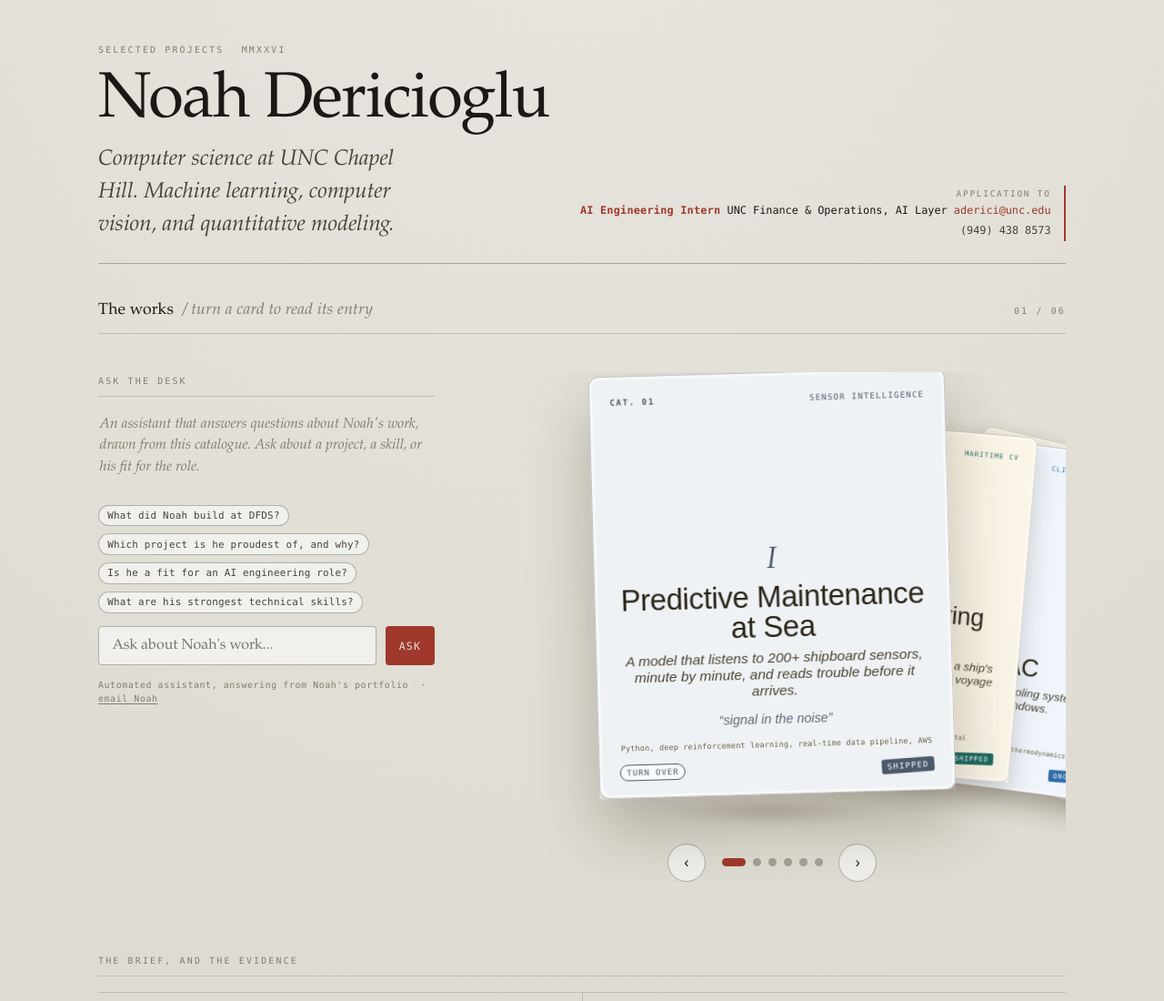
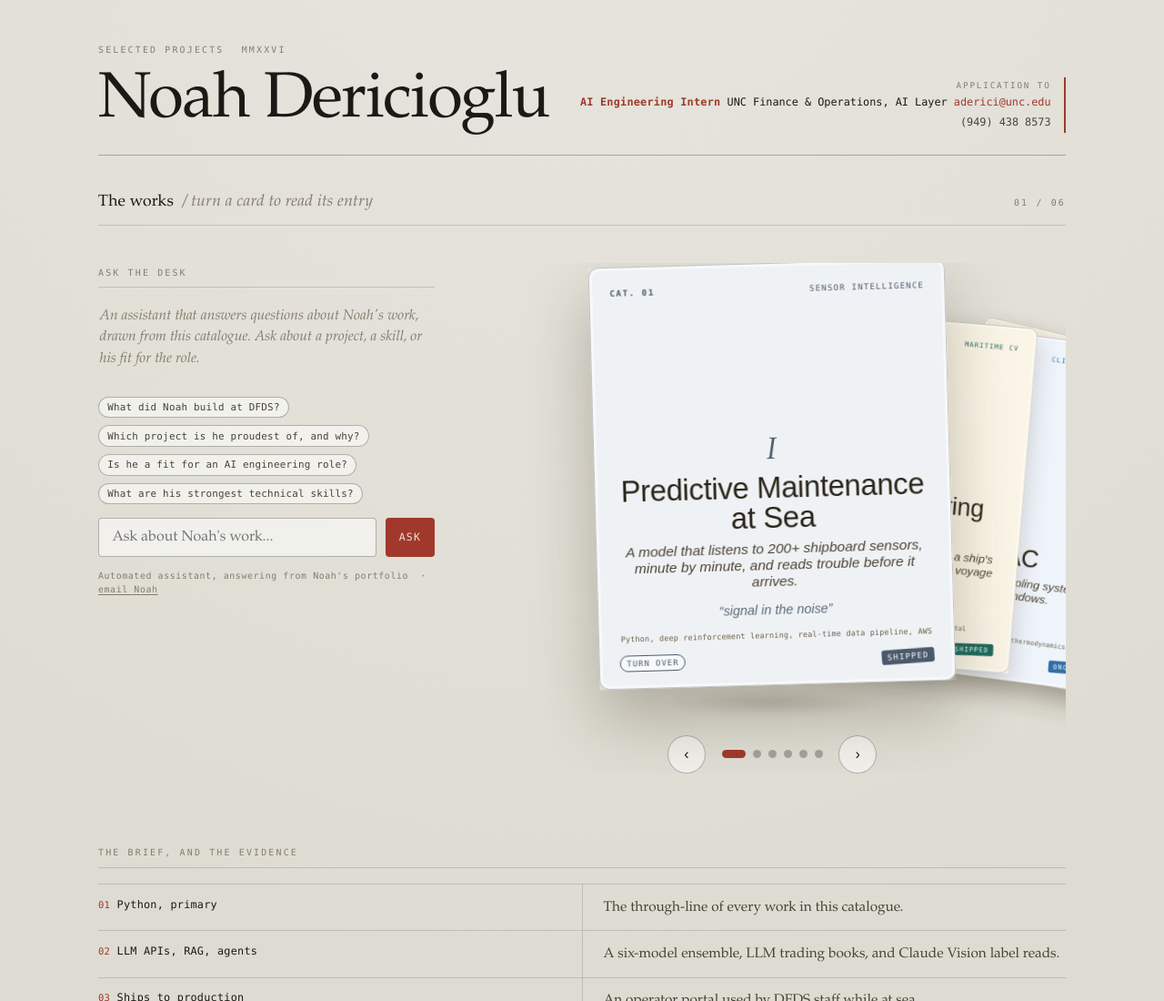
Before and after one commit to baypeanut/five-works, a website: page index.html in a window 1280 px wide. Shown: the top 1100 px of the page at 91% size. Drawn offline with Linux system fonts and the light colour scheme.

Commit message:
Drop the header tagline

```diff
--- a/index.html
+++ b/index.html
@@ -95,10 +95,6 @@
   h1 {
     margin: 0; font-weight: 400;
     font-size: clamp(2.4rem, 7vw, 4.4rem); line-height: 0.95; letter-spacing: -0.02em;
-  }
-  .thesis {
-    margin: 0.7rem 0 0; font-style: italic; color: var(--ink-2);
-    font-size: clamp(1.05rem, 2.6vw, 1.5rem); max-width: 30ch; text-wrap: balance;
   }
   .wall-label {
     text-align: right; font-family: var(--mono); font-size: 0.74rem; line-height: 1.85;
@@ -361,7 +357,6 @@
         <span class="label">MMXXVI</span>
       </div>
       <h1>Noah Dericioglu</h1>
-      <p class="thesis">Computer science at UNC Chapel Hill. Machine learning, computer vision, and quantitative modeling.</p>
     </div>
     <div class="wall-label">
       <span class="k">Application to</span>
```
